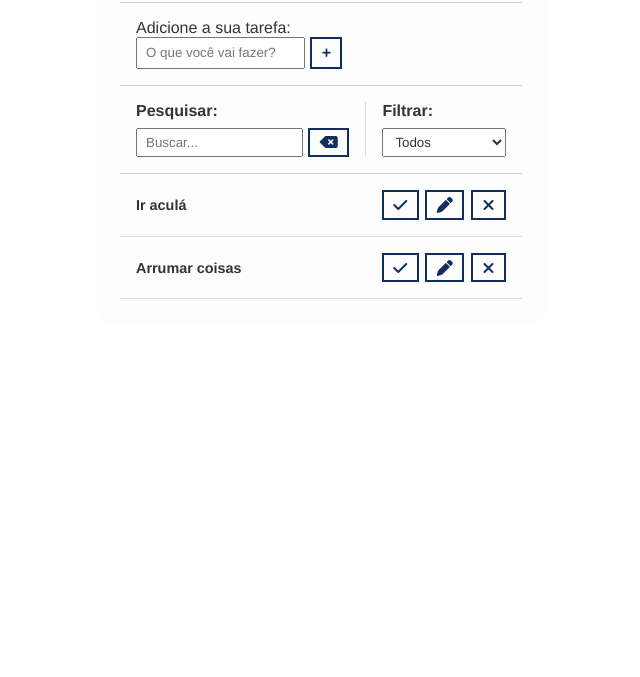
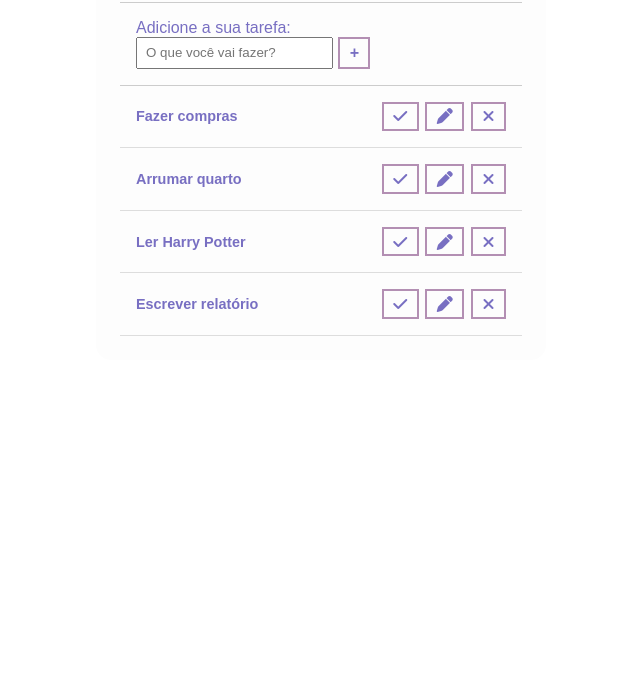
Before and after one commit to mateushrm/to-do-list, a plain HTML site: page index.html in a window 1280 px wide. Shown: the part 123-800 px from the top of the page, without its empty margins (319-959 px from the left). Drawn offline with Linux system fonts and the light colour scheme.

Commit message:
finalizado

```diff
--- a/css/style.css
+++ b/css/style.css
@@ -4,8 +4,8 @@
 *{
     padding: 0;
     margin: 0;
-    font-family: Helvetica, Arial, sans-serif;
-    color: #333;
+    font-family: Arial, Helvetica, sans-serif;
+    color: #786FC2;
     box-sizing: border-box;
 }
 
@@ -18,8 +18,8 @@ body{
 
 button{
     background-color: #fdfdfd;
-    color: #102f5e;
-    border: 2px solid #102f5e;
+    color: #E1B3E2;
+    border: 2px solid #b38fb3;
     padding: .3rem .6rem;
     font-size: 1rem;
     cursor: pointer;
@@ -30,7 +30,7 @@ button{
 }
 
 button:hover{
-    background-color: #102f5e;
+    background-color: #b38fb3;
 }
 
 button:hover > i {
@@ -38,7 +38,7 @@ button:hover > i {
 }
 
 button i{
-    color: #102f5e;
+    color: #786FC2;
     font-weight: bold;
     pointer-events: none;
 }
@@ -88,45 +88,6 @@ input, select{
     margin-top: .8rem;
 }
 
-/* toolbar */
-#ferramentas{
-    padding: 1rem;
-    border-bottom: 1px solid #ccc;
-    display: flex;
-}
-
-#ferramentas h4{
-    margin-bottom: 0.5rem;
-}
-
-#pesquisa{
-    border-right: 1px solid #ddd;
-    padding-right: 1rem;
-    margin-right: 1rem;
-    width: 65%;
-    display: flex;
-    flex-direction: column;
-}
-
-#pesquisa form{
-    display: flex;
-}
-
-#pesquisa input{
-    width: 100%;
-    margin-right: .3rem;
-}
-
-#filtrar{
-    width: 35%;
-    display: flex;
-    flex-direction: column;
-}
-
-#filtrar select{
-    flex: 1;
-}
-
 /*list*/
 .todo{
     display: flex;
--- a/index.html
+++ b/index.html
@@ -4,7 +4,7 @@
     <meta charset="UTF-8">
     <meta http-equiv="X-UA-Compatible" content="IE=edge">
     <meta name="viewport" content="width=device-width, initial-scale=1.0">
-    <title>To-do Avançado</title>
+    <title>To-do List</title>
     <!--CSS-->
     <link rel="stylesheet" href="css/style.css">
     <!--JS-->
@@ -15,7 +15,7 @@
 <body>
     <div class="conteudo">
         <header>
-            <h1>To-do Avançado</h1>
+            <h1>To-do List</h1>
         </header>
         <form id="form">
             <p>Adicione a sua tarefa:</p>
@@ -36,28 +36,9 @@
             </div>
             <button id="cancel-edit">Cancelar</button>
         </form>
-        <div id="ferramentas">
-            <div id="pesquisa">
-                <h4>Pesquisar:</h4>
-                <form>
-                    <input type="text" id="pesquisar-input" placeholder="Buscar...">
-                    <button id="erase-button">
-                        <i class="fa-solid fa-delete-left"></i>
-                    </button>
-                </form>
-            </div>
-            <div id="filtrar">
-                <h4>Filtrar:</h4>
-                <select id="filtrar-select">
-                    <option value="all">Todos</option>
-                    <option value="done">Feitos</option>
-                    <option value="todo">A fazer</option>
-                </select>
-            </div>
-        </div>
             <div id="todo-list">
                 <div class="todo">
-                    <h3>Ir aculá</h3>
+                    <h3>Fazer compras</h3>
                     <button class="concluido">
                         <i class="fa-solid fa-check"></i>
                     </button>
@@ -69,7 +50,31 @@
                     </button>
                 </div>
                 <div class="todo">
-                    <h3>Arrumar coisas</h3>
+                    <h3>Arrumar quarto</h3>
+                    <button class="concluido">
+                        <i class="fa-solid fa-check"></i>
+                    </button>
+                    <button class="edit">
+                        <i class="fa-solid fa-pen"></i>
+                    </button>
+                    <button class="remove">
+                        <i class="fa-solid fa-xmark"></i>
+                    </button>
+                </div>
+                <div class="todo">
+                    <h3>Ler Harry Potter</h3>
+                    <button class="concluido">
+                        <i class="fa-solid fa-check"></i>
+                    </button>
+                    <button class="edit">
+                        <i class="fa-solid fa-pen"></i>
+                    </button>
+                    <button class="remove">
+                        <i class="fa-solid fa-xmark"></i>
+                    </button>
+                </div>
+                <div class="todo">
+                    <h3>Escrever relatório</h3>
                     <button class="concluido">
                         <i class="fa-solid fa-check"></i>
                     </button>
@@ -82,5 +87,5 @@
                 </div>
             </div>
         </div>
-</body>
+    </body>
 </html>
--- a/js/script.js
+++ b/js/script.js
@@ -10,19 +10,19 @@ let oldTitle;
 
 // Funções
 const saveTodo = (text) =>{
-    const todo = document.createElement('div');
+    const todo = document.createElement("div");
     todo.classList.add("todo");
 
     const todoTitle = document.createElement("h3");
     todoTitle.innerText = text;
     todo.appendChild(todoTitle);
 
-    const done = document.createElement('button');
-    done.classList.add('concluido');
+    const done = document.createElement("button");
+    done.classList.add("concluido");
     done.innerHTML = '<i class="fa-solid fa-check"></i>';
     todo.appendChild(done);
 
-    const edit = document.createElement('button');
+    const edit = document.createElement("button");
     edit.classList.add('edit');
     edit.innerHTML = '<i class="fa-solid fa-pen"></i>';
     todo.appendChild(edit);
@@ -53,10 +53,10 @@ const updateTodo = (text) =>{
         if(todoTitle.innerText === oldTitle){
             todoTitle.innerText = text;
         }
-    })
-}
+    });
+};
 
-//Eventos
+// Eventos
 form.addEventListener('submit', (e) =>{
     e.preventDefault()
 
@@ -74,11 +74,15 @@ document.addEventListener('click', (e) =>{
     let todoTitle;
 
     if(parentElement && parentElement.querySelector("h3")){
-        todoTitle = parentElement.querySelector("h3").innerText;
+        todoTitle = parentElement.querySelector("h3").innerText || "";
     }
 
     if(targetElement.classList.contains("concluido")){
-        parentElement.classList.toggle('done');
+        parentElement.classList.toggle("done");
+    }
+
+    if(targetElement.classList.contains("remove")){
+        parentElement.remove();
     }
 
     if(targetElement.classList.contains("edit")){
@@ -88,9 +92,6 @@ document.addEventListener('click', (e) =>{
         oldTitle = todoTitle;
     }
 
-    if(targetElement.classList.contains("remove")){
-        parentElement.remove();
-    }
 });
 
 cancelEdit.addEventListener("click", (e) =>{
@@ -101,11 +102,11 @@ cancelEdit.addEventListener("click", (e) =>{
 edit.addEventListener("submit", (e) =>{
     e.preventDefault();
 
-    const editInput = edit.value;
+    const editInputValue = editInput.value;
 
-    if(editInput){
+    if(editInputValue){
         //atualizar item
-        updateTodo(editInput);
+        updateTodo(editInputValue);
     }
 
     toogleForm();
```
